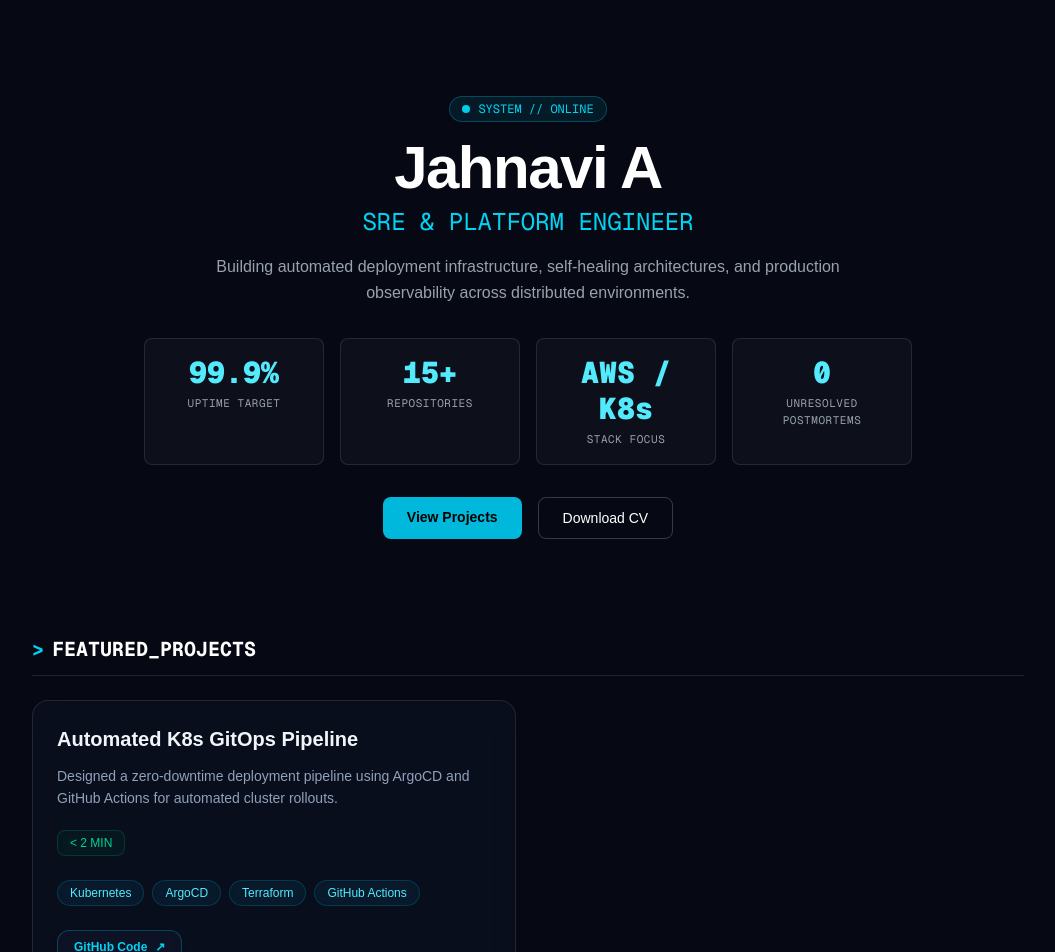
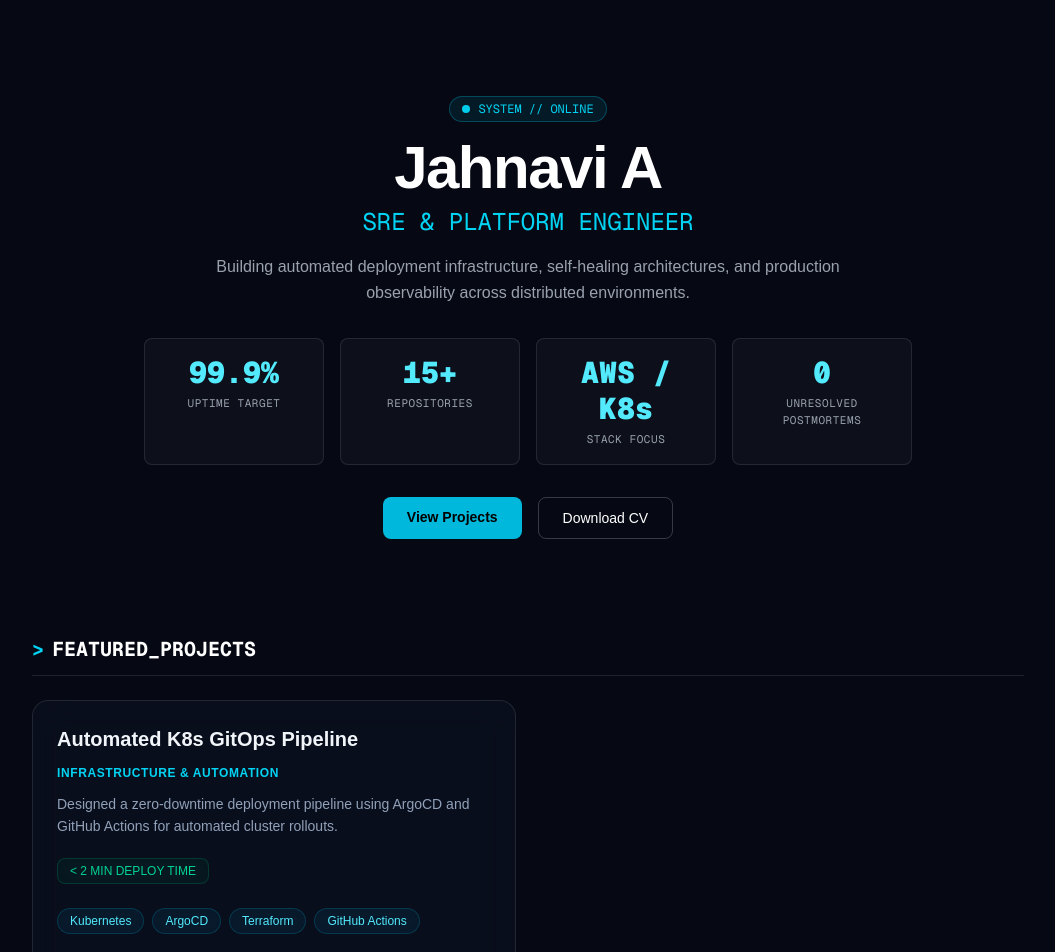
Before and after one commit to jahnaviw2/my-portfolio, a Next.js app: page / in a window 1280 px wide. Shown: the top 952 px of the page, without its empty margins (112-1167 px from the left). Built offline with nearby package versions, Linux system fonts and the light colour scheme.

Commit message:
error fix1

```diff
--- a/components/ProjectCard.tsx
+++ b/components/ProjectCard.tsx
@@ -3,8 +3,10 @@ import { GlowButton } from './GlowButton';
 
 interface ProjectCardProps {
   title: string;
+  subtitle?: string; // Added optional prop
   description: string;
   metric?: string;
+  metricLabel?: string; // Added optional prop
   tags: string[];
   liveUrl?: string;
   githubUrl: string;
@@ -12,8 +14,10 @@ interface ProjectCardProps {
 
 export const ProjectCard: React.FC<ProjectCardProps> = ({
   title,
+  subtitle,
   description,
   metric,
+  metricLabel,
   tags,
   liveUrl,
   githubUrl,
@@ -26,13 +30,19 @@ export const ProjectCard: React.FC<ProjectCardProps> = ({
           {title}
         </h3>
 
+        {subtitle && (
+          <p className="text-xs font-semibold uppercase tracking-wider text-cyan-400">
+            {subtitle}
+          </p>
+        )}
+
         <p className="text-sm leading-relaxed text-slate-400">
           {description}
         </p>
 
-        {metric && (
+        {(metric || metricLabel) && (
           <div className="mt-2 inline-block rounded-lg border border-emerald-500/20 bg-emerald-950/30 px-3 py-1 text-xs font-medium text-emerald-400 backdrop-blur-sm">
-            {metric}
+            {metric} {metricLabel}
           </div>
         )}
       </div>
```
